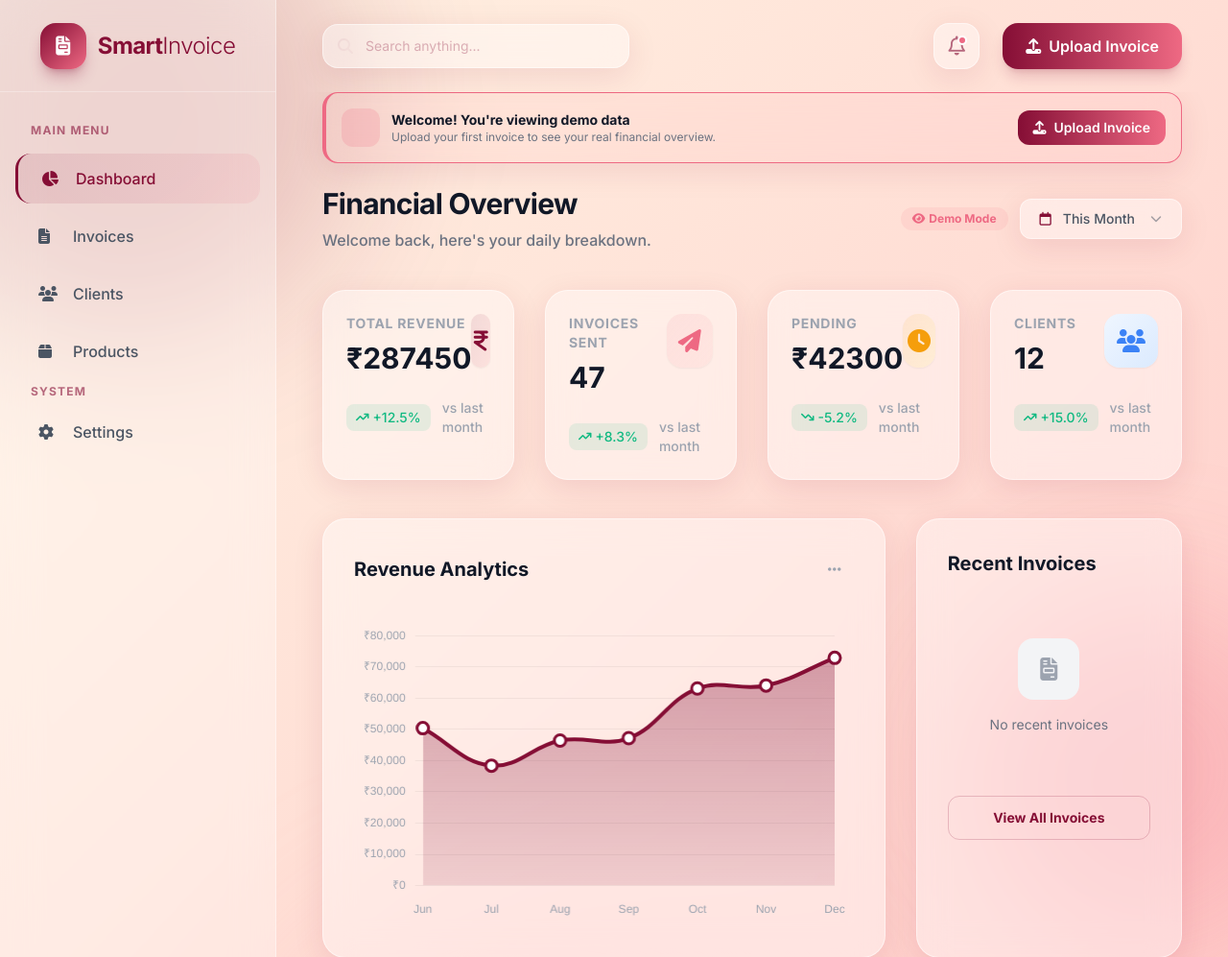
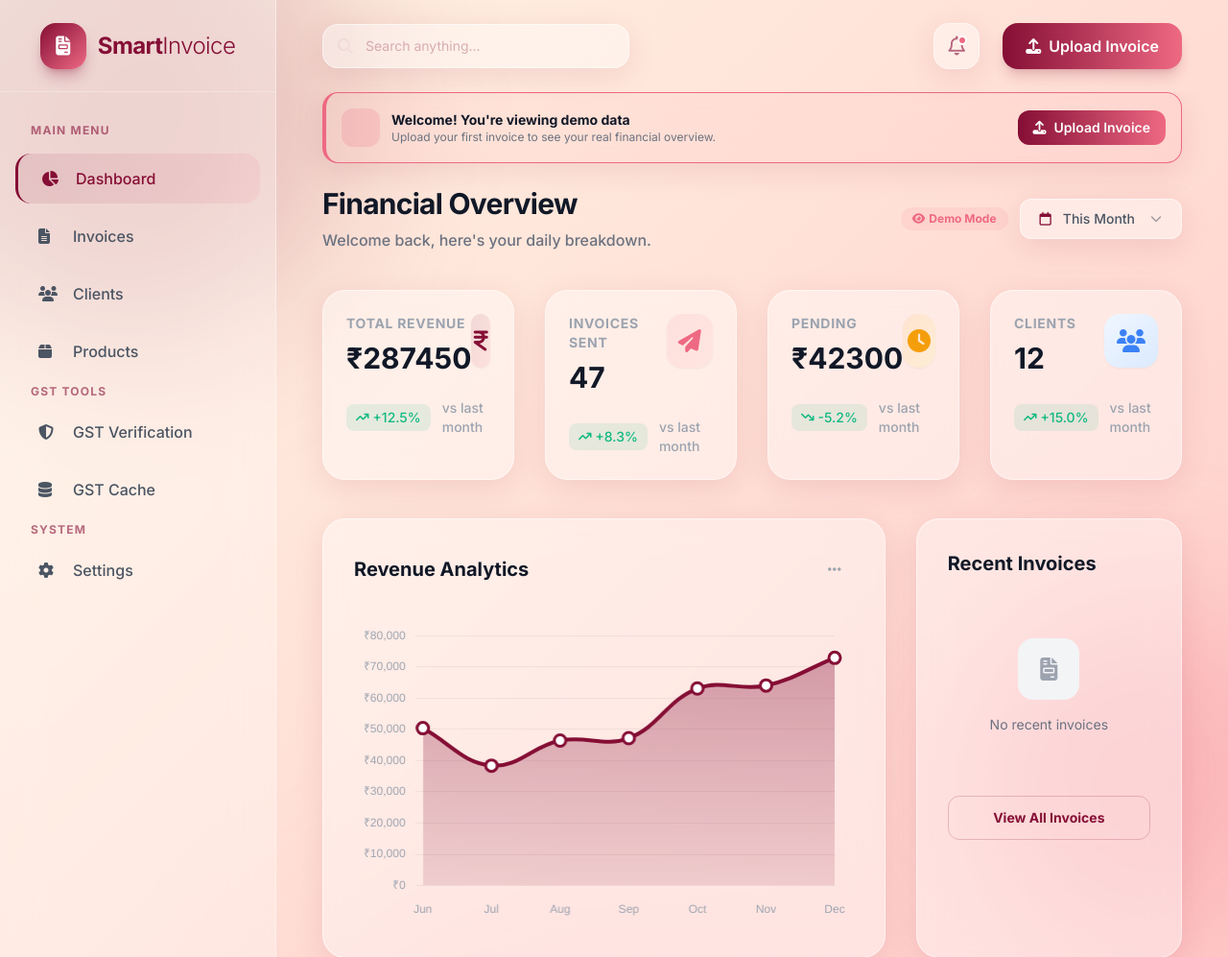
Before and after one commit to AI-Gajendra/smartinvoice, a Django app: page / in a window 1280 px wide. Shown: the top 997 px of the page at 96% size. Run offline with Django 4.2, Linux system fonts and the light colour scheme; the visitor is signed in with stand-in values (Sample User, id 1); data that the repository does not hold is empty; parts of the project's set-up code (start-up, migrations or seed data) failed here and were passed over; some libraries are stand-ins or nearby versions.

Commit message:
Add GST Tools section and improve upload modal logic
Introduces a new 'GST Tools' section in the sidebar with links to GST Verification and GST Cache in base_new.html. Refactors dashboard_new.html upload modal logic for better null safety and event handling by checking element existence before adding listeners.

```diff
--- a/templates/base_new.html
+++ b/templates/base_new.html
@@ -358,6 +358,22 @@
                     <span>Products</span>
                 </a>
 
+                <p class="px-4 text-xs font-bold text-primary/60 uppercase tracking-widest mt-8 mb-4">GST Tools</p>
+
+                <!-- GST Verification Link -->
+                <a href="{% url 'gst_verification' %}"
+                   class="sidebar-link flex items-center gap-4 px-6 py-3.5 rounded-2xl font-medium text-gray-600 {% if request.resolver_match.url_name == 'gst_verification' %}active{% endif %}">
+                    <i class="fa-solid fa-shield-halved w-5"></i>
+                    <span>GST Verification</span>
+                </a>
+
+                <!-- GST Cache Link -->
+                <a href="{% url 'gst_cache' %}"
+                   class="sidebar-link flex items-center gap-4 px-6 py-3.5 rounded-2xl font-medium text-gray-600 {% if request.resolver_match.url_name == 'gst_cache' %}active{% endif %}">
+                    <i class="fa-solid fa-database w-5"></i>
+                    <span>GST Cache</span>
+                </a>
+
                 <p class="px-4 text-xs font-bold text-primary/60 uppercase tracking-widest mt-8 mb-4">System</p>
 
                 <!-- Settings Link -->
```
Also changed, not shown: templates/dashboard_new.html (+27 -12 lines).
